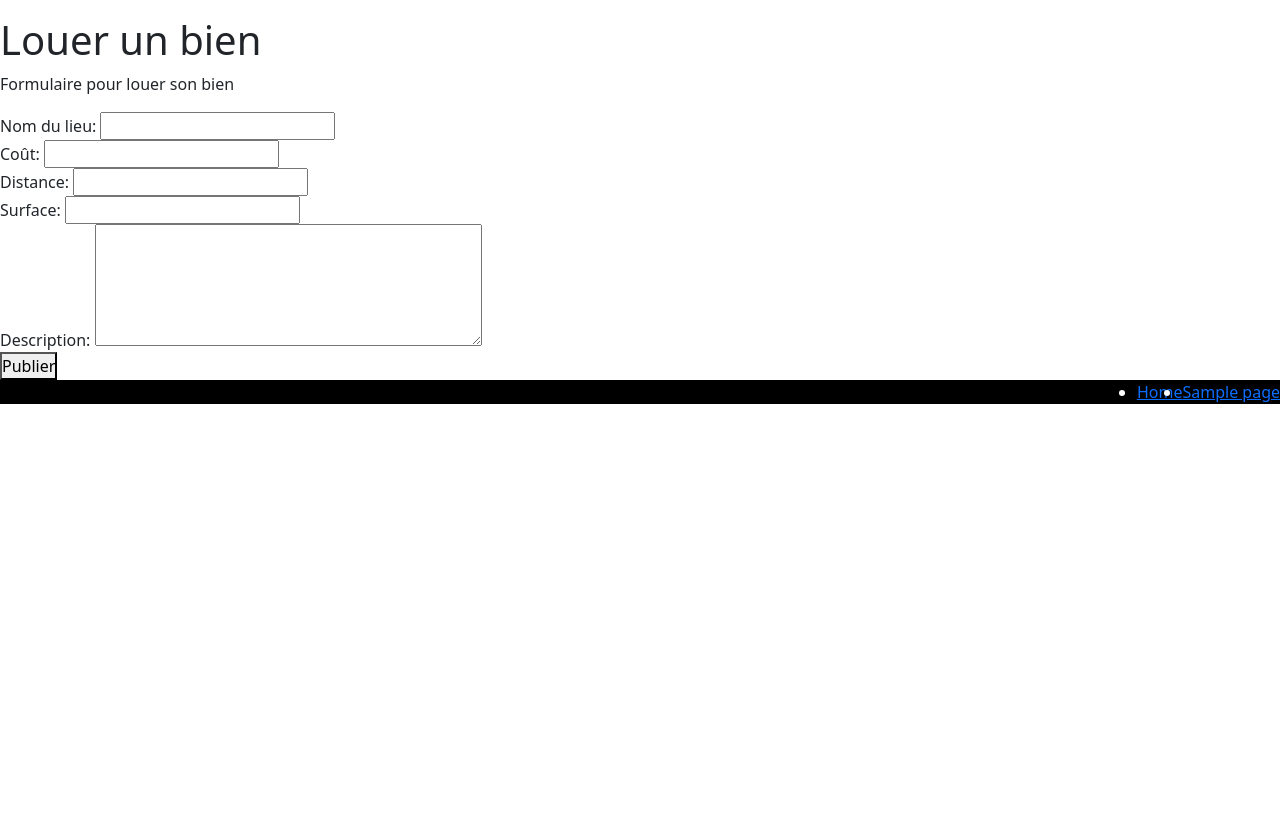
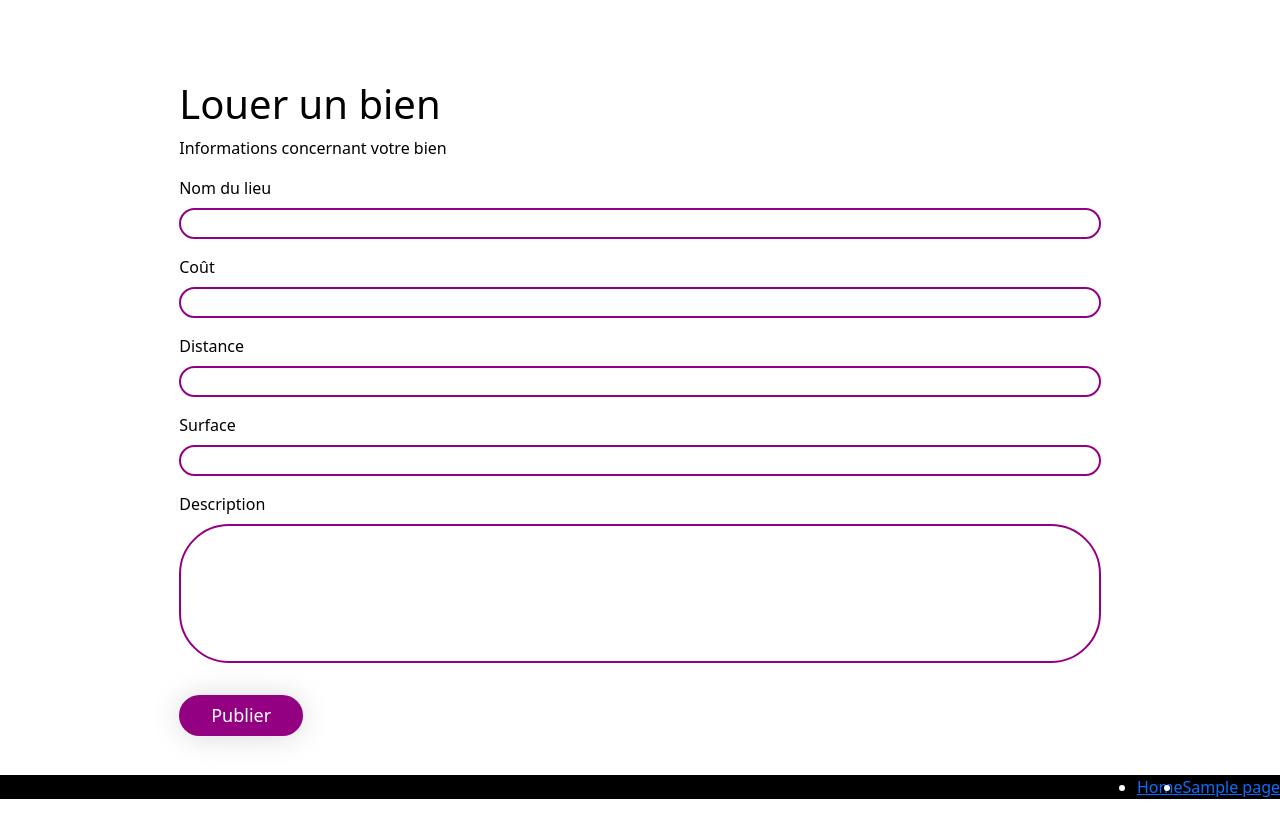
Before and after one commit to valentinmariot/-EarthBnB, a WordPress theme: template wordpress/wp-content/themes/earthbnbTheme/planet-add.php in a window 1280 px wide. Shown: the part 84-899 px from the top of the page. Before the commit the page ends 800 px from the top, so only its background shows below. Run offline with PHP 8.4 and a stand-in for WordPress, Linux system fonts and the light colour scheme; the site name, menu and one post (Sample post) are stand-ins, and other content is empty; some libraries are stand-ins or nearby versions.

Commit message:
feat: added style to form

```diff
--- a/wordpress/wp-content/themes/earthbnbTheme/planet-add.php
+++ b/wordpress/wp-content/themes/earthbnbTheme/planet-add.php
@@ -5,24 +5,44 @@
 ?>
 
 <?php get_header(); ?>
+<section class="planet-add__page">
+<section class="planet-add__page-content-container">
 
-<h1>Louer un bien</h1>
+<h1 class="planet-add__title">Louer un bien</h1>
 
-<p>Formulaire pour louer son bien</p>
+<p class="planet-add__subtitle">Informations concernant votre bien</p>
 
-<form class="planet-add-form" method="post">
-<section class="planet-add-form__field"><label class="planet-add-form__label" for="planet_name">Nom du lieu:</label> <input class="planet-add-form__input" type="text" name="planet_name" value="<?php echo $planet_name;?>"></section>
-<section class="planet-add-form__field"><label class="planet-add-form__label" for="ad_price">Coût:</label> <input class="planet-add-form__input" type="text" name="ad_price" value="<?php echo $price;?>"></section>
-<section class="planet-add-form__field"><label class="planet-add-form__label" for="ad_distance">Distance:</label> <input class="planet-add-form__input" type="number" name="ad_distance" value="<?php echo $distance;?>"></section>
-<section class="planet-add-form__field"><label class="planet-add-form__label" for="ad_surface">Surface:</label> <input class="planet-add-form__input" type="number" name="ad_surface" value="<?php echo $surface;?>"></section>
-<section class="planet-add-form__field"><label class="planet-add-form__label" for="description">Description:</label> <textarea name="description" rows="5" cols="40"><?php echo $description;?></textarea></section>
-<!-- <input type="file" id='gallery' name="pictures[]" multiple> -->
-<section class="planet-add-form__field">
-    <?php wp_dropdown_categories( 'show_option_none=Météo&tab_index=4&taxonomy=weather' ); ?>
-    <?php wp_dropdown_categories( 'show_option_none=Activités&tab_index=4&taxonomy=price' ); ?>
+    <form class="planet-add__form" method="post">
+        <section class="planet-add__field">
+            <label class="planet-add__label" for="planet_name">Nom du lieu</label>
+            <input class="planet-add__input" type="text" name="planet_name" value="<?php echo $planet_name;?>">
+        </section>
+        <section class="planet-add__field">
+            <label class="planet-add__label" for="ad_price">Coût</label>
+            <input class="planet-add__input" type="text" name="ad_price" value="<?php echo $price;?>">
+        </section>
+        <section class="planet-add__field">
+            <label class="planet-add__label" for="ad_distance">Distance</label>
+            <input class="planet-add__input" type="numeric" name="ad_distance" value="<?php echo $distance;?>">
+        </section>
+        <section class="planet-add__field">
+            <label class="planet-add__label" for="ad_surface">Surface</label>
+            <input class="planet-add__input" type="numeric" name="ad_surface" value="<?php echo $surface;?>">
+        </section>
+        <section class="planet-add__field">
+            <label class="planet-add__label" for="description">Description</label>
+            <textarea class="planet-add__input" name="description" rows="5" cols="40"><?php echo $description;?></textarea>
+        </section>
+        <!-- <input type="file" id='gallery' name="pictures[]" multiple> -->
+        <section class="planet-add__field">
+            <?php wp_dropdown_categories( 'show_option_none=Météo&tab_index=4&taxonomy=weather' ); ?>
+            <?php wp_dropdown_categories( 'show_option_none=Activités&tab_index=4&taxonomy=price' ); ?>
+        </section>
+        <input type="hidden" name="post_type" value="ads" />
+        <section class="planet-add__field">
+            <button class="planet-add__btn" type="submit">Publier</button>
+        </section>
+    </form>
+    </section>
 </section>
-<input type="hidden" name="post_type" value="ads" />
-<section class="planet-add-form__field"><button type="submit">Publier</button></section>
-</form>
-
 <?php get_footer(); ?>
```
Also changed, not shown: wordpress/wp-content/themes/earthbnbTheme/src/theme_scss/planet-add.scss (+75 -2 lines), wordpress/wp-content/themes/earthbnbTheme/dist/app.css.
